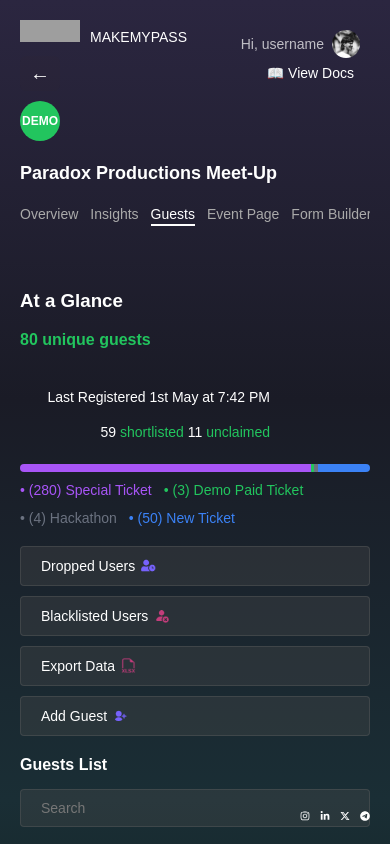
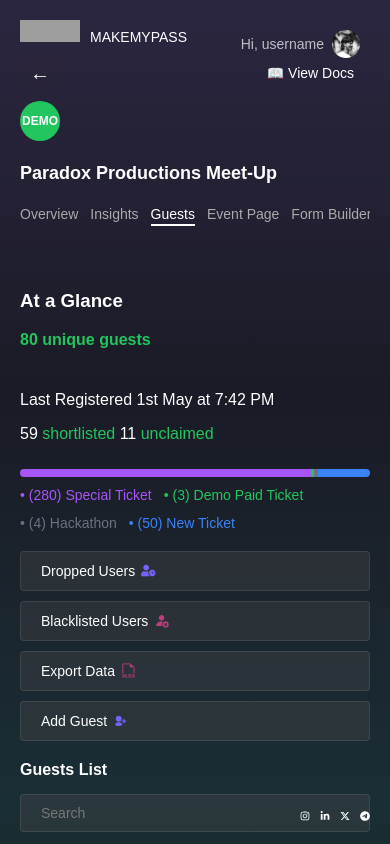
Before and after one commit to josethomas45/mellowship, a React (Create React App) app: page / in a window 390 px wide. Shown: the top 844 px of the page. Built offline with nearby package versions, Linux system fonts and the light colour scheme; grey boxes are pictures that could not be loaded; the HTML template or start-up script is replaced by a standard one.

Commit message:
position: 0

```diff
--- a/src/App.css
+++ b/src/App.css
@@ -120,26 +120,13 @@ body {
 .glance-top {
   display: flex;
   justify-content: space-between;
+  align-items: flex-start;
   flex-wrap: wrap;
-  align-items: flex-start;
-  gap: 10px;
+  margin-bottom: 10px;
 }
 
-.glance-left,
-.glance-right {
-  flex: 1;
-  min-width: 250px;
-}
-
-.glance-right {
-  display: flex;
-  flex-direction: column;
-  align-items: flex-end;
-  text-align: right;
-}
-
-.status-summary {
-  margin-top: 5px;
+.status-summary{
+  align-items: right;
 }
 
 .guest-count {
@@ -608,17 +595,9 @@ body {
     gap: 10px;
   }
 
-  .glance-right {
-    align-items: flex-end; /* stays right-aligned */
-    text-align: right;
-  }
-
-  .glance-right .last-registered,
-  .glance-right .status-summary {
-    max-width: 100%;
-    word-wrap: break-word;
-    font-size: 14px;
-  }
+  .status-summary{
+  align-items: left;
+}
 
   .guest-row {
     flex-wrap: wrap;
--- a/src/components/AtAGlance.jsx
+++ b/src/components/AtAGlance.jsx
@@ -20,7 +20,7 @@ function AtAGlance() {
   </div>
   <div className="glance-right">
     <p className="last-registered">Last Registered 1st May at 7:42 PM</p>
-    <p className="status-summary" align="right">
+    <p className="status-summary" >
       59 <span className="green-text">shortlisted</span>{' '}
       11 <span className="green-text">unclaimed</span>
     </p>
```
